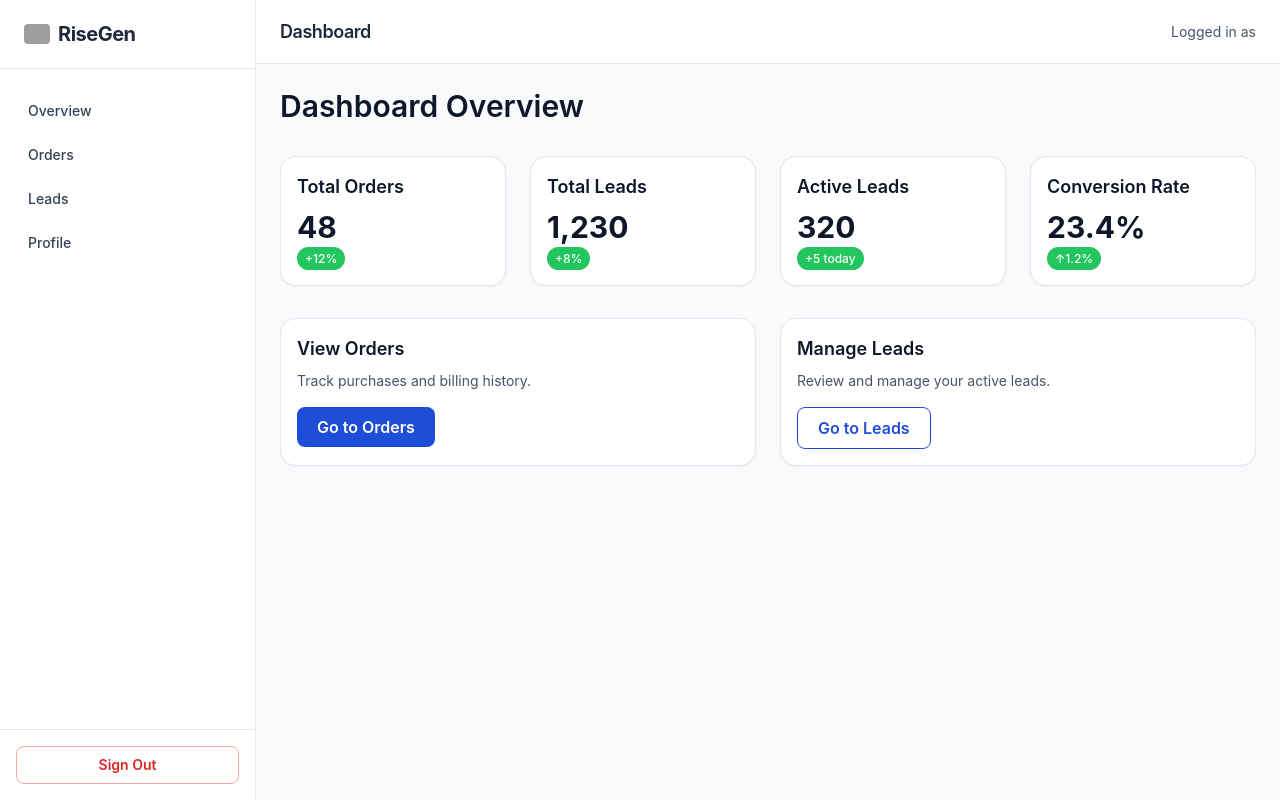
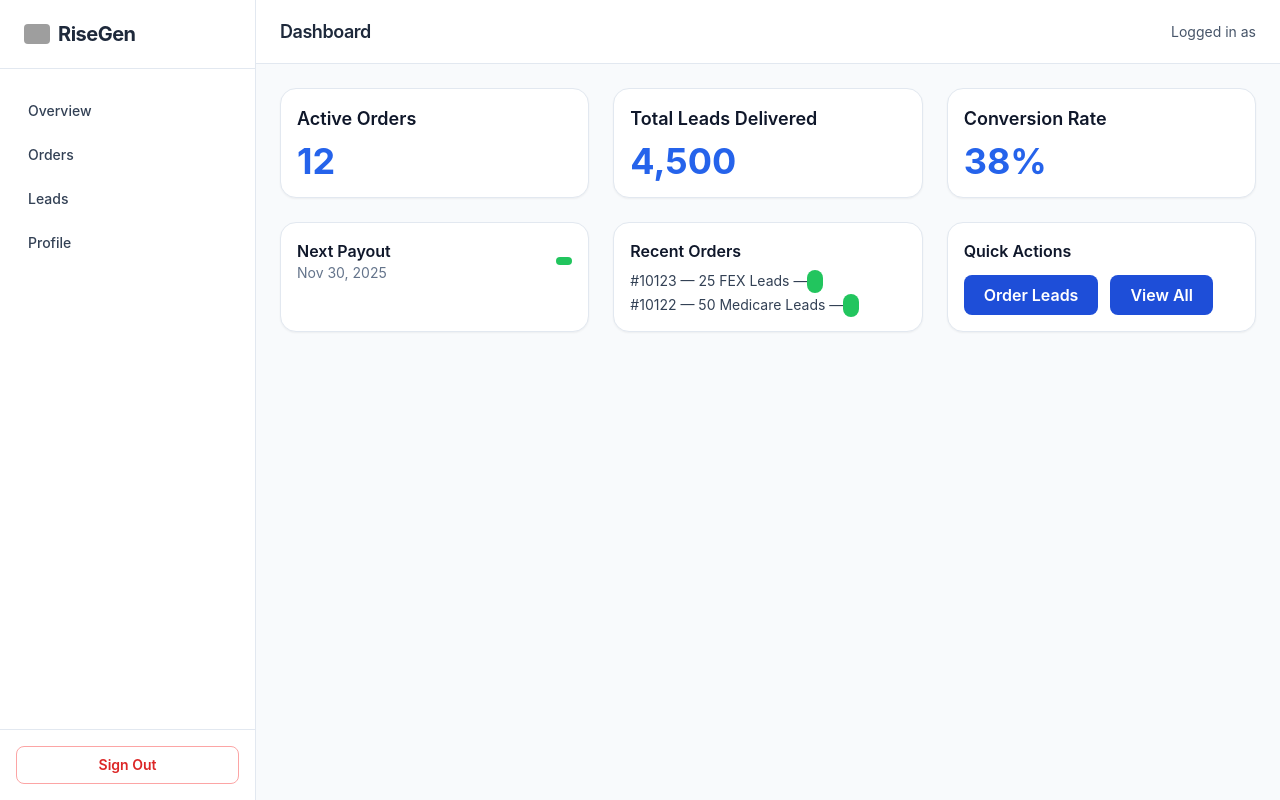
Before and after one commit to colton-risegen/risegen-app, a Next.js app: page /dashboard in a window 1280 px wide. Built offline with nearby package versions, Linux system fonts and the light colour scheme; grey boxes are pictures that could not be loaded.

Commit message:
Update page.tsx

```diff
--- a/app/dashboard/page.tsx
+++ b/app/dashboard/page.tsx
@@ -1,46 +1,46 @@
-import { Card } from '@/components/ui/Card';
-import { Badge } from '@/components/ui/Badge';
-import { Button } from '@/components/ui/Button';
+import { Card } from "@/components/ui/Card";
+import { Badge } from "@/components/ui/Badge";
+import { Button } from "@/components/ui/Button";
 
 
 export default function DashboardPage() {
 return (
-<div className="space-y-8">
-<h2 className="text-3xl font-semibold">Dashboard Overview</h2>
-<div className="grid grid-cols-1 md:grid-cols-2 xl:grid-cols-4 gap-6">
+<div className="grid grid-cols-1 md:grid-cols-2 lg:grid-cols-3 gap-6">
 <Card>
-<h3 className="text-lg font-semibold">Total Orders</h3>
-<p className="text-3xl font-bold mt-2">48</p>
-<Badge text="+12%" type="success" />
+<h3 className="text-lg font-semibold mb-2">Active Orders</h3>
+<p className="text-4xl font-bold text-blue-600">12</p>
 </Card>
 <Card>
-<h3 className="text-lg font-semibold">Total Leads</h3>
-<p className="text-3xl font-bold mt-2">1,230</p>
-<Badge text="+8%" type="success" />
+<h3 className="text-lg font-semibold mb-2">Total Leads Delivered</h3>
+<p className="text-4xl font-bold text-blue-600">4,500</p>
 </Card>
 <Card>
-<h3 className="text-lg font-semibold">Active Leads</h3>
-<p className="text-3xl font-bold mt-2">320</p>
-<Badge text="+5 today" type="success" />
+<h3 className="text-lg font-semibold mb-2">Conversion Rate</h3>
+<p className="text-4xl font-bold text-blue-600">38%</p>
 </Card>
 <Card>
-<h3 className="text-lg font-semibold">Conversion Rate</h3>
-<p className="text-3xl font-bold mt-2">23.4%</p>
-<Badge text="↑1.2%" type="success" />
-</Card>
+<div className="flex justify-between items-center">
+<div>
+<h4 className="text-md font-semibold">Next Payout</h4>
+<p className="text-slate-500 text-sm">Nov 30, 2025</p>
 </div>
-<div className="grid md:grid-cols-2 gap-6">
-<Card>
-<h3 className="text-lg font-semibold mb-2">View Orders</h3>
-<p className="text-sm mb-4 text-slate-600">Track purchases and billing history.</p>
-<Button variant="primary">Go to Orders</Button>
+<Badge label="$1,200" />
+</div>
 </Card>
 <Card>
-<h3 className="text-lg font-semibold mb-2">Manage Leads</h3>
-<p className="text-sm mb-4 text-slate-600">Review and manage your active leads.</p>
-<Button variant="secondary">Go to Leads</Button>
+<h4 className="text-md font-semibold mb-2">Recent Orders</h4>
+<ul className="text-sm text-slate-700 space-y-1">
+<li>#10123 — 25 FEX Leads — <Badge label="Processing" /></li>
+<li>#10122 — 50 Medicare Leads — <Badge label="Completed" /></li>
+</ul>
 </Card>
+<Card>
+<h4 className="text-md font-semibold mb-3">Quick Actions</h4>
+<div className="flex gap-3">
+<Button>Order Leads</Button>
+<Button>View All</Button>
 </div>
+</Card>
 </div>
 );
 }
```
